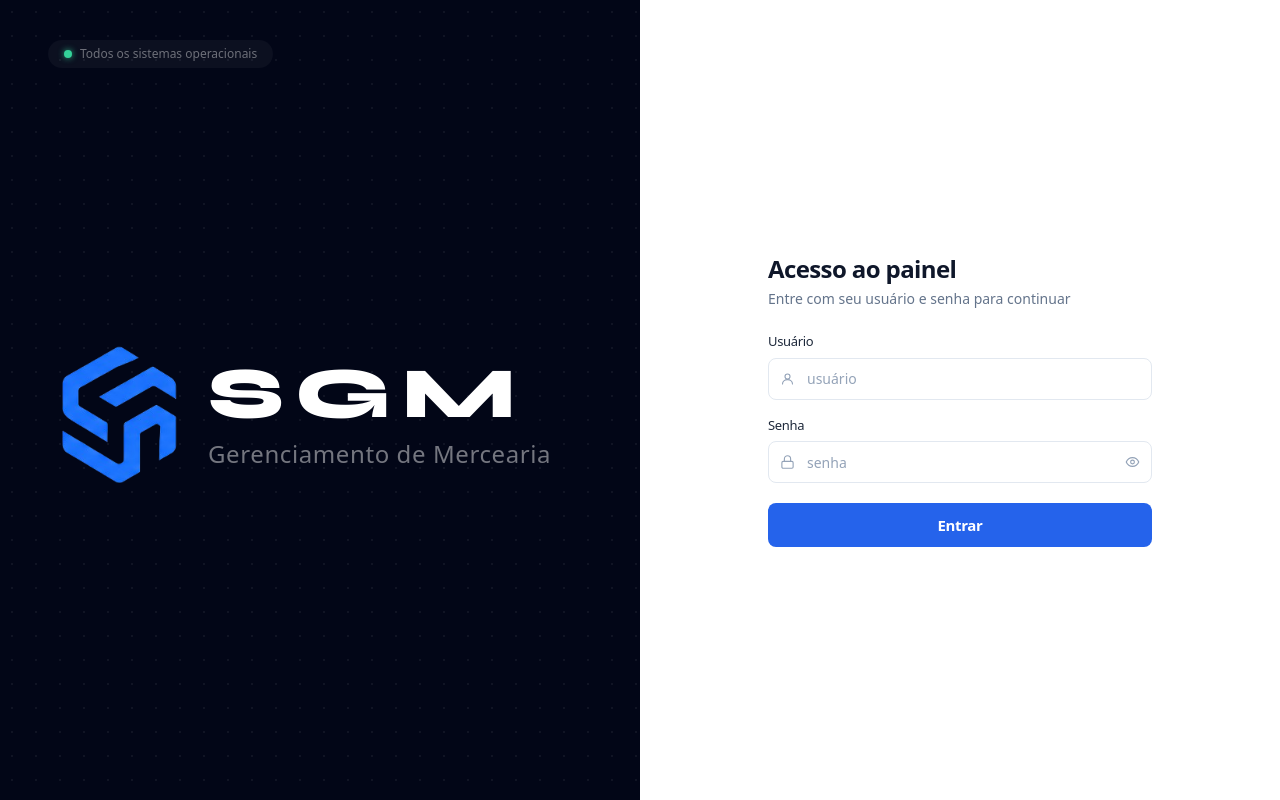
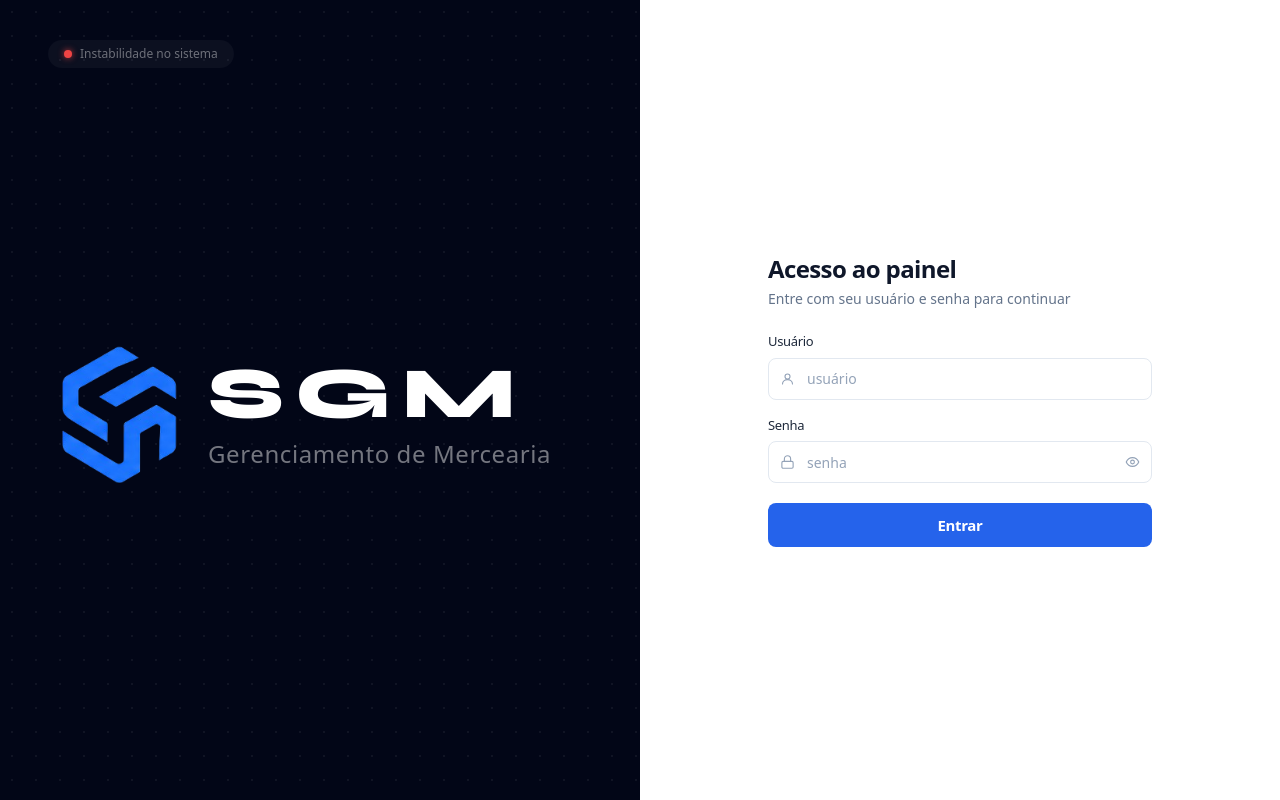
Before and after one commit to jesilvadev/sgm-frontend, a React (Vite) app: page /login in a window 1280 px wide. Built offline with nearby package versions, Linux system fonts and the light colour scheme; no server answers.

Commit message:
feat: adiciona verificação de status do sistema na página de login

```diff
--- a/src/pages/Login.jsx
+++ b/src/pages/Login.jsx
@@ -1,5 +1,5 @@
 import logoSgm from '../assets/logosgm.png'
-import { useState } from 'react'
+import { useState, useEffect } from 'react'
 import { useNavigate } from 'react-router-dom'
 import { useAuth } from '../context/AuthContext'
 
@@ -54,6 +54,14 @@ export default function Login() {
   const [erro, setErro] = useState('')
   const [loading, setLoading] = useState(false)
   const [showPassword, setShowPassword] = useState(false)
+  const [systemStatus, setSystemStatus] = useState('loading')
+
+  useEffect(() => {
+    fetch(`${import.meta.env.VITE_API_URL}/api/health`)
+      .then(res => res.ok ? res.json() : Promise.reject())
+      .then(data => setSystemStatus(data.status === 'operational' ? 'operational' : 'outage'))
+      .catch(() => setSystemStatus('outage'))
+  }, [])
 
   async function handleSubmit(e) {
     e.preventDefault()
@@ -77,8 +85,24 @@ export default function Login() {
         <div className="relative z-10 flex flex-col justify-between h-full px-12 py-10">
           {/* Status badge */}
           <div className="inline-flex items-center gap-2 bg-white/[0.04] rounded-full px-4 py-1.5 w-fit">
-            <span className="w-2 h-2 rounded-full bg-emerald-400 shadow-[0_0_6px_rgba(52,211,153,0.8)] animate-pulse flex-shrink-0" />
-            <span className="text-xs text-white/40 whitespace-nowrap">Todos os sistemas operacionais</span>
+            {systemStatus === 'loading' && (
+              <>
+                <span className="w-2 h-2 rounded-full bg-yellow-400 shadow-[0_0_6px_rgba(250,204,21,0.8)] animate-pulse flex-shrink-0" />
+                <span className="text-xs text-white/40 whitespace-nowrap">Verificando sistemas…</span>
+              </>
+            )}
+            {systemStatus === 'operational' && (
+              <>
+                <span className="w-2 h-2 rounded-full bg-emerald-400 shadow-[0_0_6px_rgba(52,211,153,0.8)] animate-pulse flex-shrink-0" />
+                <span className="text-xs text-white/40 whitespace-nowrap">Todos os sistemas operacionais</span>
+              </>
+            )}
+            {systemStatus === 'outage' && (
+              <>
+                <span className="w-2 h-2 rounded-full bg-red-500 shadow-[0_0_6px_rgba(239,68,68,0.8)] flex-shrink-0" />
+                <span className="text-xs text-white/40 whitespace-nowrap">Instabilidade no sistema</span>
+              </>
+            )}
           </div>
 
           {/* Logo */}
```
